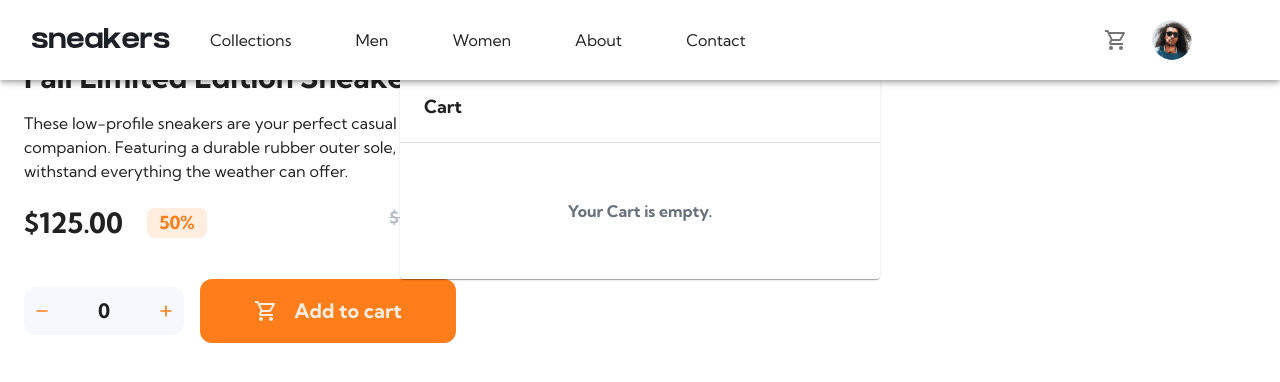
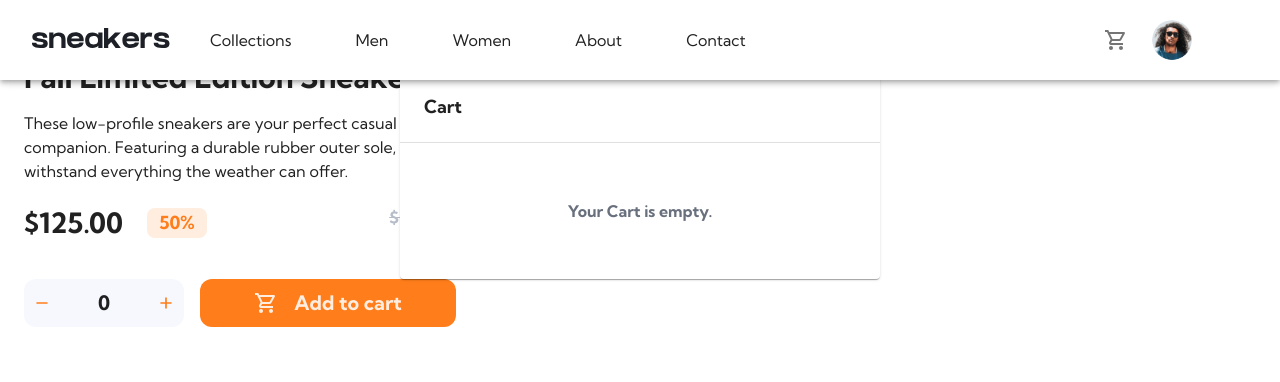
Before and after one commit to beloveddie/ecommerce-product-page, a Next.js app: page / in a window 1280 px wide. Shown: the top 382 px of the page. Built offline with nearby package versions, Linux system fonts and the light colour scheme.

Commit message:
Adjust components'properties

```diff
--- a/components/ui/Buttons/AddToCart.js
+++ b/components/ui/Buttons/AddToCart.js
@@ -1,4 +1,4 @@
-import { Box, Button, Stack, Typography } from "@mui/material";
+import { Button, Stack, Typography } from "@mui/material";
 import React from "react";
 import ShoppingCartOutlinedIcon from "@mui/icons-material/ShoppingCartOutlined";
 
@@ -19,10 +19,10 @@ export const AddToCart = () => {
           opacity: 0.6,
         },
         backgroundColor: "primary.main",
-        p: 2,
+        height: "3rem",
         border: "none",
         borderRadius: 3,
-        my: 2,
+        my: { xs: 2 },
       }}
     >
       <Stack
```
